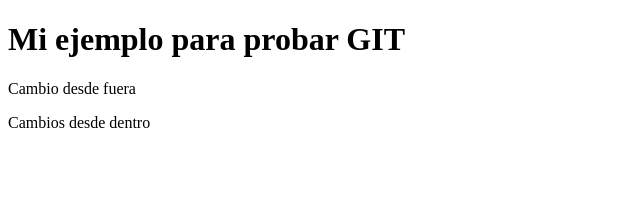
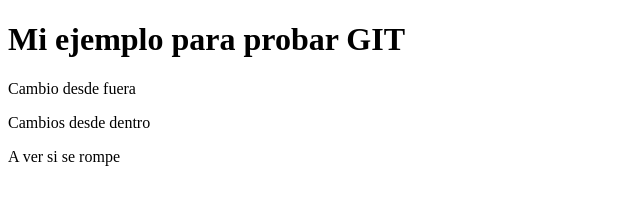
Before and after one commit to radipra/pruebasGit, a plain HTML site: page index.html in a window 1280 px wide. Shown: the whole page, without its empty margins (0-640 px from the left). Drawn offline with Linux system fonts and the light colour scheme.

Commit message:
Update index.html

```diff
--- a/index.html
+++ b/index.html
@@ -8,5 +8,9 @@
     <h1>Mi ejemplo para probar GIT</h1>
     <p>Cambio desde fuera</p>
     <p>Cambios desde dentro</p>
+
+
+
+    <p>A ver si se rompe</p>
 </body>
 </html>
```
